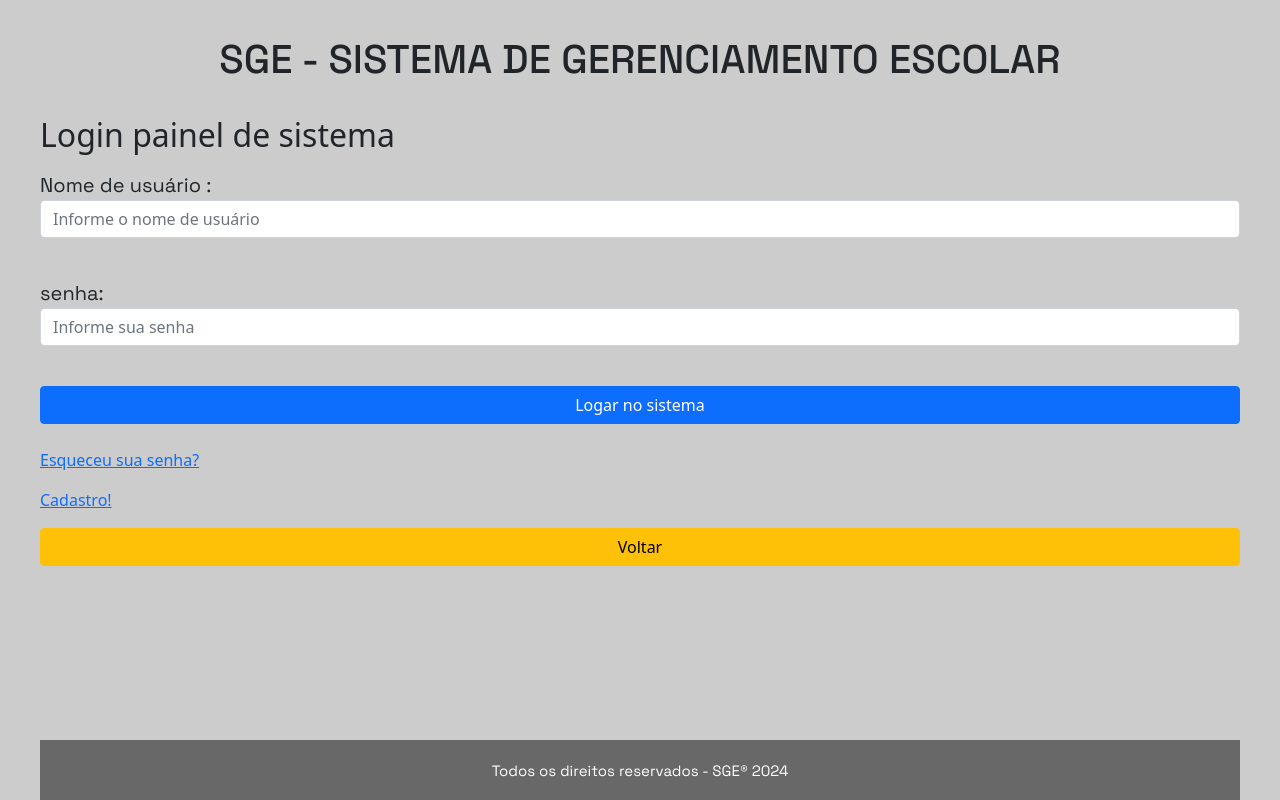
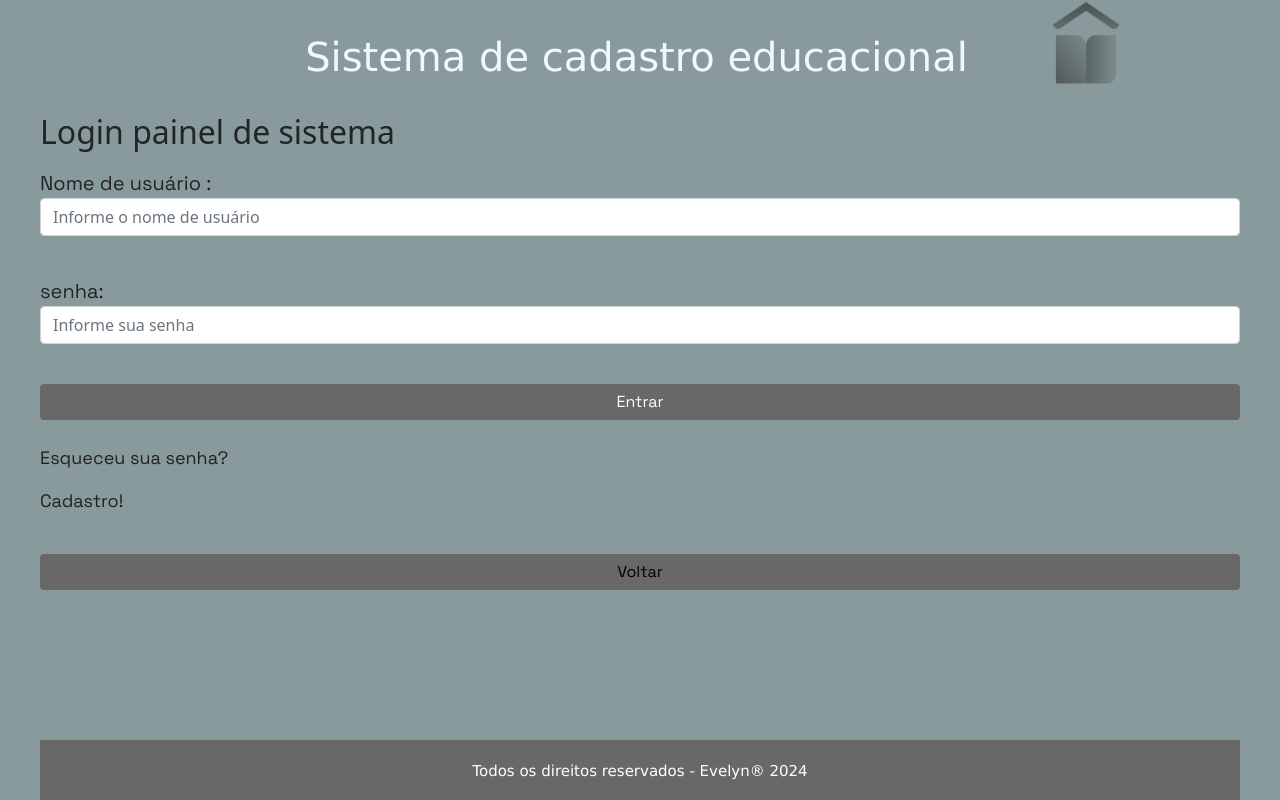
Before and after one commit to evelynvic23/Sistema-Registro-Alunos, a PHP site: page /form_login_sge.php in a window 1280 px wide. Run offline with PHP 8.4, Linux system fonts and the light colour scheme.

Commit message:
Add files via upload

```diff
--- a/php/atualizar_cadastro_aluno.php
+++ b/php/atualizar_cadastro_aluno.php
@@ -1,6 +1,7 @@
 <?php
     //incluir o arquivo conexao com o banco de dados
     include 'database.php';
+    include 'header.php';
 
     //resgatar as informações enviadas do formulario via post
     $id_aluno = $_POST ['id'];
--- a/php/css/style.css
+++ b/php/css/style.css
@@ -3,16 +3,31 @@
 
 
 .bodyColor{
-    background-color: #CCCCCC;
+    background-color: #889a9b;
     max-width: 1200px; /* Define a largura máxima */
     margin: 0 auto; /* Centraliza o corpo horizontalmente */
 
 }
-.titulo{
+.container {
+    display: flex;
+    text-align: center;
+
+}
+
+.titulo {
     text-align: center;
     margin-top: 3%;
-    font-family: "Space Grotesk", sans-serif;
+    font-family: 'Lucida Sans', 'Lucida Sans Regular', 'Lucida Grande', 'Lucida Sans Unicode', Geneva, Verdana, sans-serif;
+    color: aliceblue;
+    margin-left: 20%; /* Adicionando espaço à direita */
 }
+
+.t{
+    width: 80px;
+    margin-left: 7%; /* Adicionando espaço à direita */
+}
+
+
 .card{
     margin: auto;
     position: absolute;
@@ -40,7 +55,7 @@ footer {
     color: white;
     text-align: center;
     padding-top: 20px; /* Espaçamento interno do rodapé */
-    font-family: "Space Grotesk", sans-serif;
+    font-family: 'Lucida Sans', 'Lucida Sans Regular', 'Lucida Grande', 'Lucida Sans Unicode', Geneva, Verdana, sans-serif;
     font-size: 15px;
 }
 label{
@@ -70,6 +85,28 @@ label{
     font-family: "Space Grotesk", sans-serif;
     font-size: 16px;
 }
+#b3{
+    background-color: #686868;
+    border: none;
+    font-family: "Space Grotesk", sans-serif;
+    font-size: 16px;
+}
+#b4{
+    background-color: #686868;
+    border: none;
+    font-family: "Space Grotesk", sans-serif;
+    font-size: 16px;
+}
+.linkA{
+    color: rgb(34, 34, 34);
+    font-family: "Space Grotesk", sans-serif;
+    font-size: 18px;
+    text-decoration: none;
+}
+.linkA:hover{
+    font-size: 20px;
+    color: aliceblue;
+}
 
 
 
--- a/php/footer.php
+++ b/php/footer.php
@@ -1,6 +1,6 @@
 
     <footer>
-        <p>Todos os direitos reservados - SGE® 2024</p>
+        <p>Todos os direitos reservados - Evelyn® 2024</p>
     </footer>
 
 </body>
--- a/php/form_login_sge.php
+++ b/php/form_login_sge.php
@@ -13,11 +13,11 @@
 </div>
 
 <div class="d-grid">
-    <input type="submit" value="Logar no sistema"class="btn btn-primary">
+    <input type="submit" value="Entrar"class="btn btn-primary" id="b3">
 </div>
 </form> <br>
-<p><a href="#">Esqueceu sua senha?</a></p>
-<p><a href="form.php">Cadastro!</a></p>
+<p><a href="#" class="linkA">Esqueceu sua senha?</a></p>
+<p><a href="form.php" class="linkA">Cadastro!</a></p>
 
 <?php
 
@@ -35,8 +35,11 @@
     }
 ?>
 
+<br>
+
+
 <div class="d-grid">
-    <a href="index.php" class="btn btn-warning"> Voltar </a>
+    <a href="index.php" class="btn btn-warning" id="b4"> Voltar </a>
 </div>
 
 
--- a/php/header.php
+++ b/php/header.php
@@ -11,5 +11,14 @@
 </head>
 <body class="bodyColor">
 
-    <h1 class="titulo">SGE - SISTEMA DE GERENCIAMENTO ESCOLAR</h1>
+
+<div class="container">
+
+
+<h1 class="titulo">Sistema de cadastro educacional</h1>
+    <img src="icons/t.png" alt="" class="t">
+
+</div>
+
+
     <br>
--- a/php/painel_sge.php
+++ b/php/painel_sge.php
@@ -31,7 +31,6 @@
             <h3>Seja bem-vindo: <?php echo $usuario['login'];?></h3>
 
             <div class="card" style="width:500px">
-          <img class="card-img-top" src="imagens/alunos.png" alt="Card image" style="width:100%" height="420px">
             <div class="card-body">
             <a href="form.php" class="btn btn-primary" id="b1">Cadastrar Aluno(a)</a>
             <a href="listar_alunos.php" class="btn btn-primary" id="b2">Lista de Alunos</a>
```
Also changed, not shown: php/form.php (+3 -7 lines), php/listar_alunos.php (+10 -2 lines), php/excluir_cadastro_aluno.php (line endings or trailing spaces), php/icons/t.png (added), php/icons/up.png, php/valida_login_aluno.php (indentation only). Lines whose indentation alone changed are shown as unchanged.
